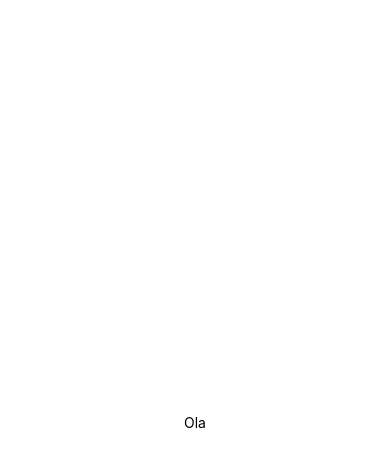
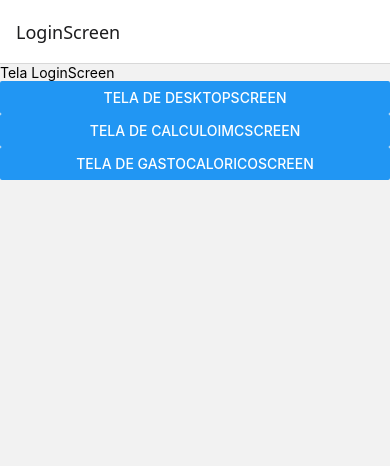
Before and after one commit to ArthurSoaresLima/Sistema_Heath, a React Native app: screen /LoginScreen in a window 390 px wide. Shown: the top 466 px of the page. Built offline with nearby package versions, Linux system fonts and the light colour scheme.

Commit message:
Adicionei rotas e estruturas iniciais de telas para desenvolvimento

```diff
--- a/App.js
+++ b/App.js
@@ -1,20 +1,26 @@
-import { StatusBar } from 'expo-status-bar';
-import { StyleSheet, Text, View } from 'react-native';
+import * as React from 'react';
+import {useState} from 'react'
 
-export default function App() {
-  return (
-    <View style={styles.container}>
-      <Text>Ola</Text>
-      <StatusBar style="auto" />
-    </View>
-  );
+import { NavigationContainer, useNavigation } from '@react-navigation/native';
+import { createNativeStackNavigator } from '@react-navigation/native-stack';
+
+
+import LoginScreen from './src/screens/LoginScreen';
+import DesktopScreen from './src/screens/DesktopScreen';
+import CalculoIMCScreen from './src/screens/CalculoIMCScreen';
+import GastoCaloricoScreen from './src/screens/GastoCaloricoScreen';
+
+const Stack = createNativeStackNavigator();
+
+export default function App(){
+  return(
+    <NavigationContainer>
+      <Stack.Navigator initialRouteName='LoginScreen'>
+        <Stack.Screen name='LoginScreen' component={LoginScreen} />
+        <Stack.Screen name='DesktopScreen' component={DesktopScreen} />
+        <Stack.Screen name='CalculoIMCScreen' component={CalculoIMCScreen} />
+        <Stack.Screen name='GastoCaloricoScreen' component={GastoCaloricoScreen} />
+      </Stack.Navigator>
+    </NavigationContainer>
+  )
 }
-
-const styles = StyleSheet.create({
-  container: {
-    flex: 1,
-    backgroundColor: '#fff',
-    alignItems: 'center',
-    justifyContent: 'center',
-  },
-});
--- a/package.json
+++ b/package.json
@@ -10,13 +10,17 @@
   },
   "dependencies": {
     "@expo/metro-runtime": "~5.0.4",
+    "@react-navigation/native": "^7.1.10",
+    "@react-navigation/native-stack": "^7.3.14",
     "expo": "~53.0.10",
     "expo-modules-core": "^2.4.0",
     "expo-status-bar": "~2.2.3",
     "react": "19.0.0",
     "react-dom": "19.0.0",
     "react-native": "0.79.3",
-    "react-native-web": "^0.20.0"
+    "react-native-web": "^0.20.0",
+    "react-native-screens": "~4.11.1",
+    "react-native-safe-area-context": "5.4.0"
   },
   "devDependencies": {
     "@babel/core": "^7.20.0"
--- /dev/null
+++ b/src/screens/CalculoIMCScreen.js
@@ -0,0 +1,9 @@
+import { View,Text, Button, TextInput } from "react-native";
+
+export default function CalculoIMCScreen({navigation}){
+    return(
+        <View>
+            <Text >Tela CalculoIMCScreen</Text>
+        </View>
+    )
+}
--- /dev/null
+++ b/src/screens/DesktopScreen.js
@@ -0,0 +1,9 @@
+import { View,Text, Button, TextInput } from "react-native";
+
+export default function DesktopScreen({navigation}){
+    return(
+        <View>
+            <Text >Tela DesktopScreen</Text>
+        </View>
+    )
+}
--- /dev/null
+++ b/src/screens/GastoCaloricoScreen.js
@@ -0,0 +1,9 @@
+import { View,Text, Button, TextInput } from "react-native";
+
+export default function GastoCaloricoScreen({navigation}){
+    return(
+        <View>
+            <Text >Tela GastoCaloricoScreen</Text>
+        </View>
+    )
+}
--- /dev/null
+++ b/src/screens/LoginScreen.js
@@ -0,0 +1,13 @@
+import { View,Text, Button, TextInput } from "react-native";
+
+export default function LoginScreen({navigation}){
+    return(
+        <View>
+            <Text >Tela LoginScreen</Text>
+            <Button title="Tela de DesktopScreen" onPress={() => navigation.navigate('DesktopScreen')} />
+            <Button title="Tela de CalculoIMCScreen" onPress={() => navigation.navigate('CalculoIMCScreen')} />
+            <Button title="Tela de GastoCaloricoScreen" onPress={() => navigation.navigate('GastoCaloricoScreen')} />
+
+        </View>
+    )
+}
```
Also changed, not shown: 1 other file (tests, documents, lock files or other folders).
